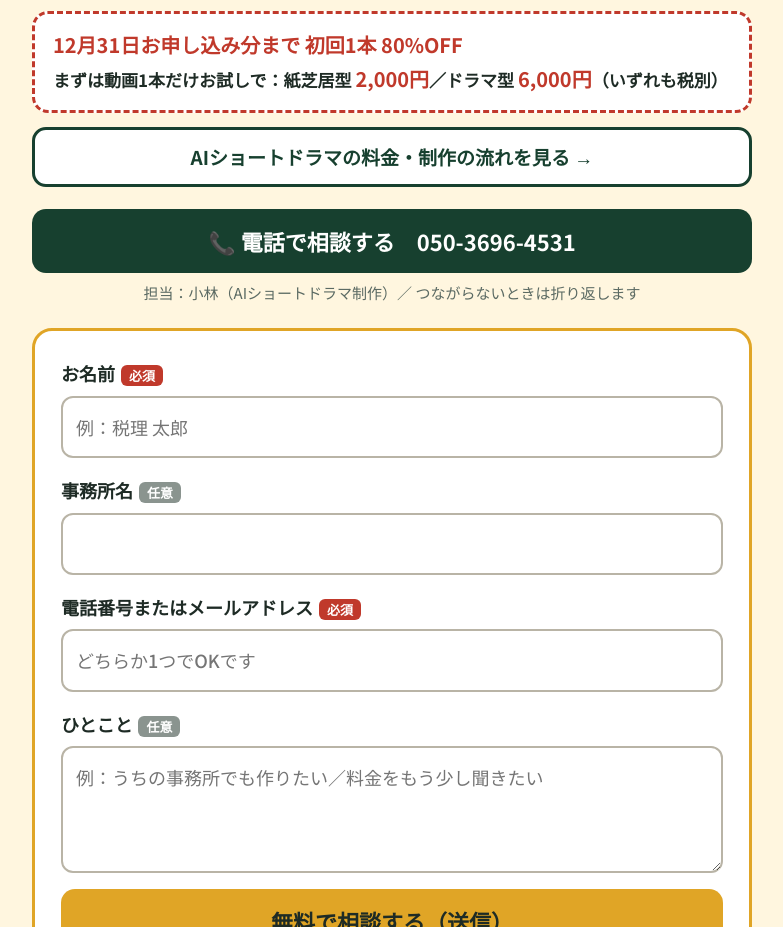
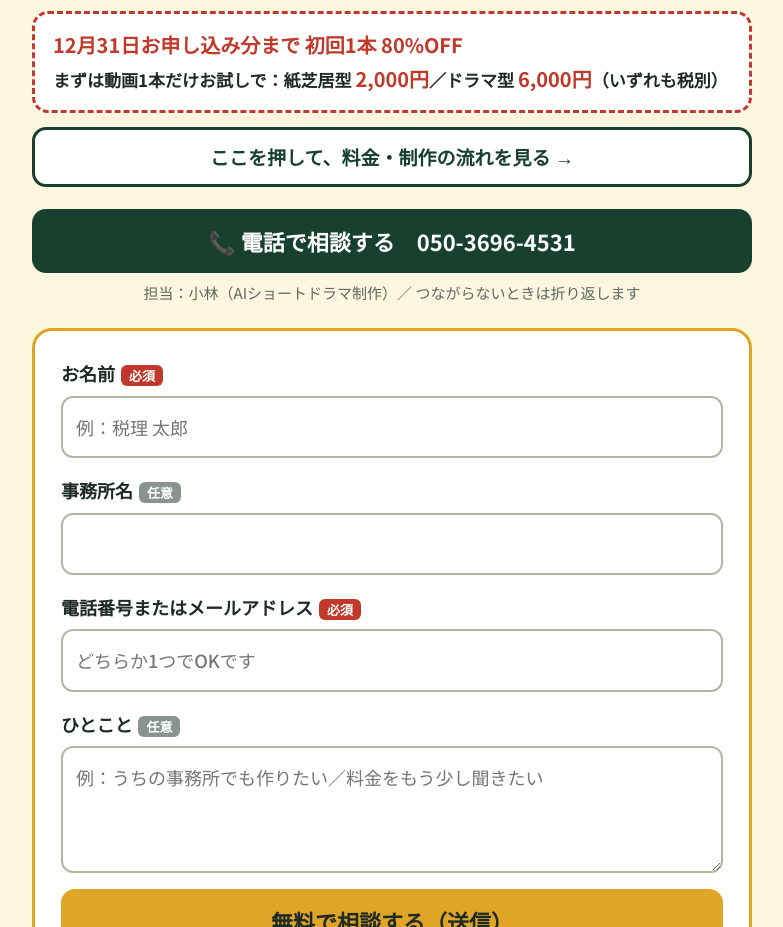
Before and after one commit to hiroki-kobayashi-ai/kobayashi-ai-drama-lp, a plain HTML site: page souzoku/sample/index.html in a window 1280 px wide. Shown: the part 8420-9347 px from the top of the page, without its empty margins (248-1031 px from the left). Drawn offline with Linux system fonts and the light colour scheme.

Commit message:
相続LP見本：料金ボタンの文言を「ここを押して、料金・制作の流れを見る」に
Co-Authored-By: Claude Opus 5.5 <noreply@anthropic.com>
Claude-Session: https://claude.ai/code/session_01SeSef6XarMAXk5Uk8S9tQ4

```diff
--- a/souzoku/sample/index.html
+++ b/souzoku/sample/index.html
@@ -588,6 +588,6 @@ document.getElementById("f").addEventListener("submit", function(e){
 });
 render();
 </script>
-<script src="/contact-widget.js" data-after="office-ft" data-more-href="/#price" data-more-label="AIショートドラマの料金・制作の流れを見る" data-campaign="<b>12月31日お申し込み分まで 初回1本 80%OFF</b><br>まずは動画1本だけお試しで：紙芝居型 <b>2,000円</b>／ドラマ型 <b>6,000円</b>（いずれも税別）" data-kind="相続・事業承継まるごと相談室スターターセット（税理士）" data-title="この相続相談ページと相続ドラマを、貴事務所でも。" data-bar="この相続相談ページを貴事務所でも" data-ph-name="例：税理 太郎" data-org-label="事務所名" data-ph-msg="例：うちの事務所でも作りたい／料金をもう少し聞きたい"></script>
+<script src="/contact-widget.js" data-after="office-ft" data-more-href="/#price" data-more-label="ここを押して、料金・制作の流れを見る" data-campaign="<b>12月31日お申し込み分まで 初回1本 80%OFF</b><br>まずは動画1本だけお試しで：紙芝居型 <b>2,000円</b>／ドラマ型 <b>6,000円</b>（いずれも税別）" data-kind="相続・事業承継まるごと相談室スターターセット（税理士）" data-title="この相続相談ページと相続ドラマを、貴事務所でも。" data-bar="この相続相談ページを貴事務所でも" data-ph-name="例：税理 太郎" data-org-label="事務所名" data-ph-msg="例：うちの事務所でも作りたい／料金をもう少し聞きたい"></script>
 </body>
 </html>
```
